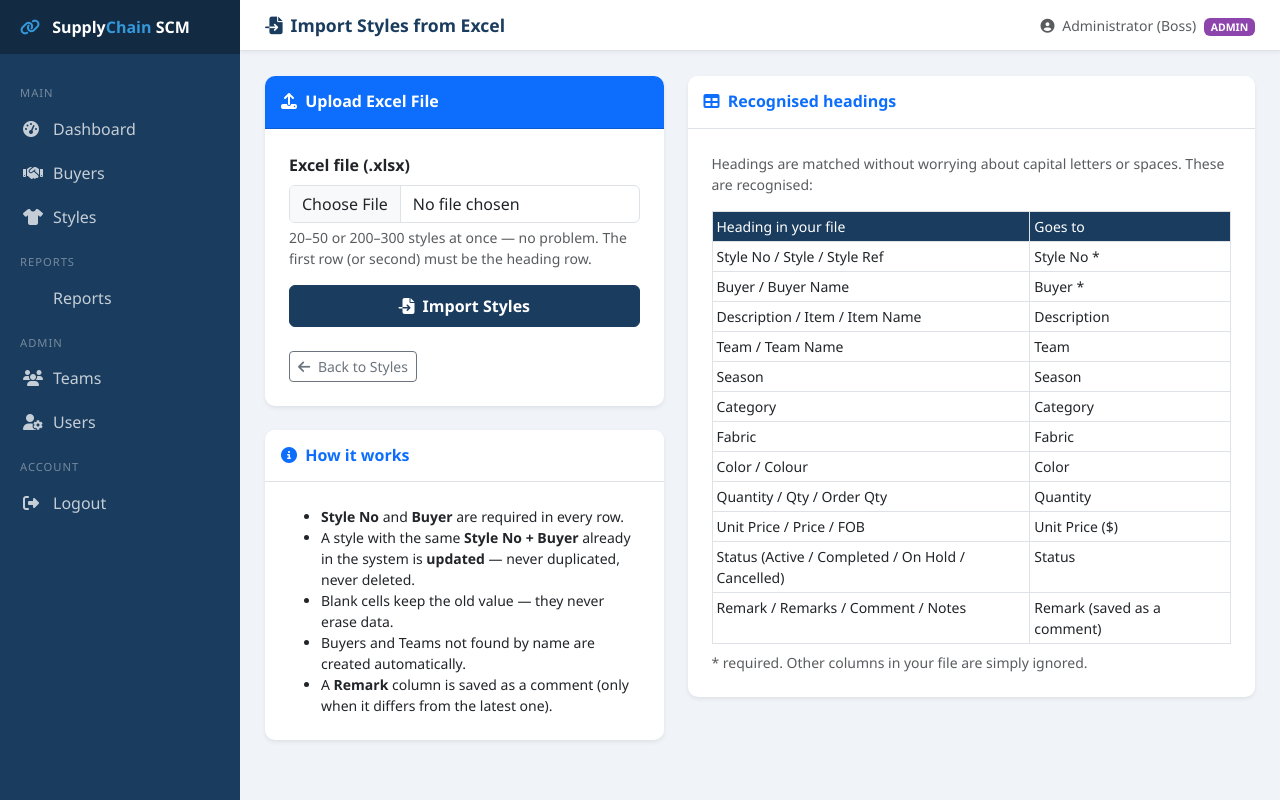
After one commit to arafatovo77/SupplyChain-Software, a Flask app: page /styles/import in a window 1280 px wide. The commit adds this page. Run offline with Flask 3, Linux system fonts and the light colour scheme; a user stored in the database is signed in.

Commit message:
Add files via upload

```diff
--- /dev/null
+++ b/templates/import_styles.html
@@ -0,0 +1,108 @@
+{% extends 'base.html' %}
+{% block title %}Import Styles - SCM{% endblock %}
+{% block page_title %}<i class="fas fa-file-import me-2"></i>Import Styles from Excel{% endblock %}
+{% block content %}
+<div class="row g-4">
+  <div class="col-lg-5">
+    <div class="card shadow-sm border-0">
+      <div class="card-header bg-primary text-white py-3">
+        <h6 class="mb-0 fw-bold"><i class="fas fa-upload me-1"></i> Upload Excel File</h6>
+      </div>
+      <div class="card-body p-4">
+        <form action="{{ url_for('import_styles') }}" method="POST" enctype="multipart/form-data">
+          <div class="mb-3">
+            <label class="form-label fw-bold">Excel file (.xlsx)</label>
+            <input type="file" name="file" class="form-control" accept=".xlsx" required>
+            <div class="form-text">20–50 or 200–300 styles at once — no problem. The first row (or second) must be the heading row.</div>
+          </div>
+          <button type="submit" class="btn btn-primary w-100 py-2 fw-semibold">
+            <i class="fas fa-file-import me-1"></i> Import Styles
+          </button>
+        </form>
+        <div class="mt-4">
+          <a href="{{ url_for('styles') }}" class="btn btn-outline-secondary btn-sm">
+            <i class="fas fa-arrow-left me-1"></i> Back to Styles
+          </a>
+        </div>
+      </div>
+    </div>
+
+    <div class="card shadow-sm border-0 mt-4">
+      <div class="card-header bg-white py-3 border-bottom">
+        <h6 class="mb-0 fw-bold text-primary"><i class="fas fa-info-circle me-1"></i> How it works</h6>
+      </div>
+      <div class="card-body p-4 small">
+        <ul class="mb-0">
+          <li><strong>Style No</strong> and <strong>Buyer</strong> are required in every row.</li>
+          <li>A style with the same <strong>Style No + Buyer</strong> already in the system is <strong>updated</strong> — never duplicated, never deleted.</li>
+          <li>Blank cells keep the old value — they never erase data.</li>
+          <li>Buyers and Teams not found by name are created automatically.</li>
+          <li>A <strong>Remark</strong> column is saved as a comment (only when it differs from the latest one).</li>
+        </ul>
+      </div>
+    </div>
+  </div>
+
+  <div class="col-lg-7">
+    <div class="card shadow-sm border-0">
+      <div class="card-header bg-white py-3 border-bottom">
+        <h6 class="mb-0 fw-bold text-primary"><i class="fas fa-table me-1"></i> Recognised headings</h6>
+      </div>
+      <div class="card-body p-4 small">
+        <p class="text-muted">Headings are matched without worrying about capital letters or spaces. These are recognised:</p>
+        <table class="table table-sm table-bordered mb-0">
+          <thead class="table-light"><tr><th>Heading in your file</th><th>Goes to</th></tr></thead>
+          <tbody>
+            <tr><td>Style No / Style / Style Ref</td><td>Style No *</td></tr>
+            <tr><td>Buyer / Buyer Name</td><td>Buyer *</td></tr>
+            <tr><td>Description / Item / Item Name</td><td>Description</td></tr>
+            <tr><td>Team / Team Name</td><td>Team</td></tr>
+            <tr><td>Season</td><td>Season</td></tr>
+            <tr><td>Category</td><td>Category</td></tr>
+            <tr><td>Fabric</td><td>Fabric</td></tr>
+            <tr><td>Color / Colour</td><td>Color</td></tr>
+            <tr><td>Quantity / Qty / Order Qty</td><td>Quantity</td></tr>
+            <tr><td>Unit Price / Price / FOB</td><td>Unit Price ($)</td></tr>
+            <tr><td>Status (Active / Completed / On Hold / Cancelled)</td><td>Status</td></tr>
+            <tr><td>Remark / Remarks / Comment / Notes</td><td>Remark (saved as a comment)</td></tr>
+          </tbody>
+        </table>
+        <p class="text-muted mt-2 mb-0">* required. Other columns in your file are simply ignored.</p>
+      </div>
+    </div>
+
+    {% if result %}
+    <div class="card shadow-sm border-0 mt-4">
+      <div class="card-header bg-success text-white py-3">
+        <h6 class="mb-0 fw-bold"><i class="fas fa-check-circle me-1"></i> Import result — {{ result.filename }}</h6>
+      </div>
+      <div class="card-body p-4">
+        <div class="row text-center mb-3">
+          <div class="col-3"><div class="fs-4 fw-bold text-success">{{ result.added }}</div><small class="text-muted">Added</small></div>
+          <div class="col-3"><div class="fs-4 fw-bold text-primary">{{ result.updated }}</div><small class="text-muted">Updated</small></div>
+          <div class="col-3"><div class="fs-4 fw-bold text-warning">{{ result.skipped|length }}</div><small class="text-muted">Skipped</small></div>
+          <div class="col-3"><div class="fs-4 fw-bold text-info">{{ result.remarks_added }}</div><small class="text-muted">Remarks added</small></div>
+        </div>
+        {% if result.skipped %}
+        <table class="table table-sm table-bordered mb-0">
+          <thead class="table-light"><tr><th>Row</th><th>Reason</th></tr></thead>
+          <tbody>
+            {% for row_no, reason in result.skipped %}
+            <tr><td>{{ row_no }}</td><td>{{ reason }}</td></tr>
+            {% endfor %}
+          </tbody>
+        </table>
+        {% else %}
+        <p class="text-muted mb-0">No rows were skipped — everything imported cleanly.</p>
+        {% endif %}
+        <div class="mt-3">
+          <a href="{{ url_for('styles') }}" class="btn btn-primary btn-sm">
+            <i class="fas fa-eye me-1"></i> View Styles
+          </a>
+        </div>
+      </div>
+    </div>
+    {% endif %}
+  </div>
+</div>
+{% endblock %}
--- a/templates/styles.html
+++ b/templates/styles.html
@@ -13,6 +13,9 @@
     </button>
     <a href="{{ url_for('reports') }}" class="btn btn-outline-primary btn-sm">
       <i class="fas fa-file-export me-1"></i> Export Report
+    </a>
+    <a href="{{ url_for('import_styles') }}" class="btn btn-success btn-sm">
+      <i class="fas fa-file-import me-1"></i> Import Excel
     </a>
     <button class="btn btn-primary btn-sm" data-bs-toggle="modal" data-bs-target="#addStyleModal">
       <i class="fas fa-plus me-1"></i> Add Style
```
